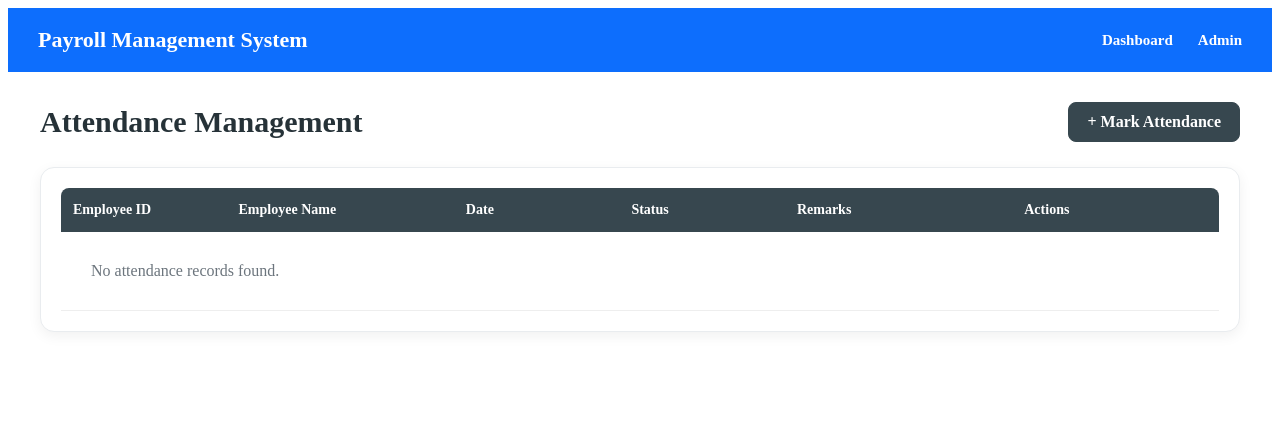
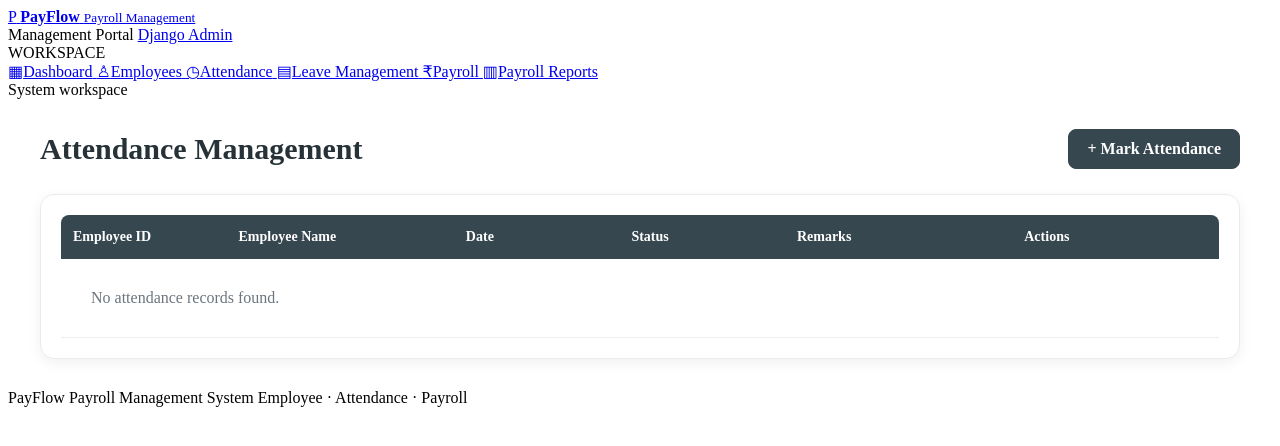
Before and after one commit to Dynamicsarmistha/PayrollManagementSystem, a Django app: page /attendance/ in a window 1280 px wide. Shown: the top 446 px of the page. Run offline with Django 5.2, Linux system fonts and the light colour scheme; the visitor is signed in with stand-in values (Sample User, id 1); data that the repository does not hold is empty.

Commit message:
Updates Payroll Management System

```diff
--- a/templates/base.html
+++ b/templates/base.html
@@ -1,148 +1,68 @@
 {% load static %}
+<!doctype html>
+<html lang="en">
+  <head>
+    <meta charset="UTF-8" />
+    <meta name="viewport" content="width=device-width, initial-scale=1.0" />
+    <meta name="theme-color" content="#172554" />
+    <title>{% block title %}Payroll Management System{% endblock %}</title>
+    <link rel="stylesheet" href="{% static 'css/style.css' %}" />
+    {% block extra_css %}{% endblock %}
+  </head>
+  <body class="app-body">
+    <header class="topbar">
+      <a class="brand" href="{% url 'dashboard' %}">
+        <span class="brand-mark">P</span>
+        <span class="brand-copy">
+          <strong>PayFlow</strong>
+          <small>Payroll Management</small>
+        </span>
+      </a>
+      <div class="topbar-right">
+        <span class="topbar-label">Management Portal</span>
+        <a class="topbar-admin" href="/admin/">Django Admin</a>
+      </div>
+    </header>
 
-<!DOCTYPE html>
+    <div class="app-layout">
+      <aside class="sidebar" aria-label="Main navigation">
+        <div class="sidebar-caption">WORKSPACE</div>
+        <nav class="side-nav">
+          <a href="{% url 'dashboard' %}" class="side-link">
+            <span class="nav-icon">▦</span><span>Dashboard</span>
+          </a>
+          <a href="{% url 'employee_list' %}" class="side-link">
+            <span class="nav-icon">♙</span><span>Employees</span>
+          </a>
+          <a href="{% url 'attendance_list' %}" class="side-link">
+            <span class="nav-icon">◷</span><span>Attendance</span>
+          </a>
+          <a href="{% url 'leave_list' %}" class="side-link">
+            <span class="nav-icon">▤</span><span>Leave Management</span>
+          </a>
+          <a href="{% url 'payroll_list' %}" class="side-link">
+            <span class="nav-icon">₹</span><span>Payroll</span>
+          </a>
+          <a href="{% url 'payroll_report' %}" class="side-link">
+            <span class="nav-icon">▥</span><span>Payroll Reports</span>
+          </a>
+        </nav>
+        <div class="sidebar-footer">
+          <span class="status-dot"></span>
+          <span>System workspace</span>
+        </div>
+      </aside>
 
-<html lang="en">
-
-<head>
-
-    <meta charset="UTF-8">
-
-    <meta
-        name="viewport"
-        content="width=device-width, initial-scale=1.0"
-    >
-
-    <title>
-        Payroll Management System
-    </title>
-
-    <link
-    rel="stylesheet"
-    href="{% static 'css/style.css' %}"
->
-
-<style>
-
-    .navbar {
-        background: #0d6efd;
-        color: white;
-        min-height: 64px;
-        padding: 0 30px;
-        display: flex;
-        align-items: center;
-        justify-content: space-between;
-    }
-
-    .logo {
-        font-size: 22px;
-        font-weight: 700;
-        color: white;
-    }
-
-    .navbar nav {
-        display: flex;
-        align-items: center;
-        gap: 25px;
-    }
-
-    .navbar nav a {
-        color: white;
-        text-decoration: none;
-        font-size: 15px;
-        font-weight: 600;
-    }
-
-    .navbar nav a:hover {
-        text-decoration: underline;
-    }
-
-</style>
-
-<link
-    rel="stylesheet"
-    href="{% static 'css/style.css' %}"
->
-
-<style>
-
-    .navbar {
-        background: #0d6efd;
-        color: white;
-        min-height: 64px;
-        padding: 0 30px;
-        display: flex;
-        align-items: center;
-        justify-content: space-between;
-    }
-
-    .logo {
-        font-size: 22px;
-        font-weight: 700;
-        color: white;
-    }
-
-    .navbar nav {
-        display: flex;
-        align-items: center;
-        gap: 25px;
-    }
-
-    .navbar nav a {
-        color: white;
-        text-decoration: none;
-        font-size: 15px;
-        font-weight: 600;
-    }
-
-    .navbar nav a:hover {
-        text-decoration: underline;
-    }
-
-</style>
-
-</head>
-
-
-</head>
-
-
-<body>
-
-
-<header class="navbar">
-
-    <div class="logo">
-        Payroll Management System
+      <main class="main-content">
+        <div class="content-inner">{% block content %}{% endblock %}</div>
+        <footer class="app-footer">
+          <span>PayFlow Payroll Management System</span>
+          <span>Employee · Attendance · Payroll</span>
+        </footer>
+      </main>
     </div>
 
-    <nav>
-
-        <a href="/">
-            Dashboard
-        </a>
-
-        <a href="/admin/">
-            Admin
-        </a>
-
-    </nav>
-
-</header>
-
-
-<main class="container">
-
-    {% block content %}
-
-    {% endblock %}
-
-</main>
-
-
-<script src="{% static 'js/script.js' %}">
-</script>
-
-</body>
-
+    <script src="{% static 'js/script.js' %}"></script>
+    {% block extra_js %}{% endblock %}
+  </body>
 </html>
```
